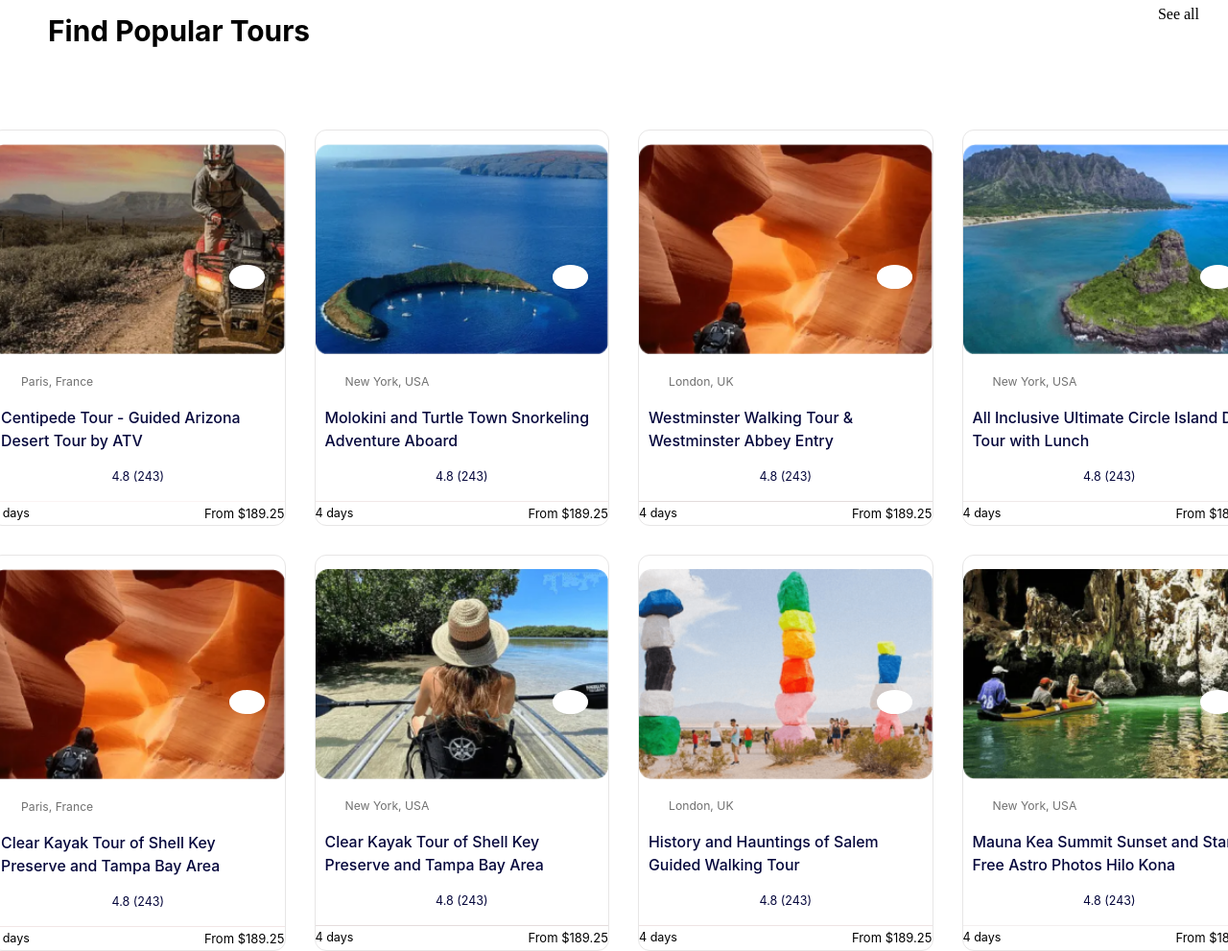
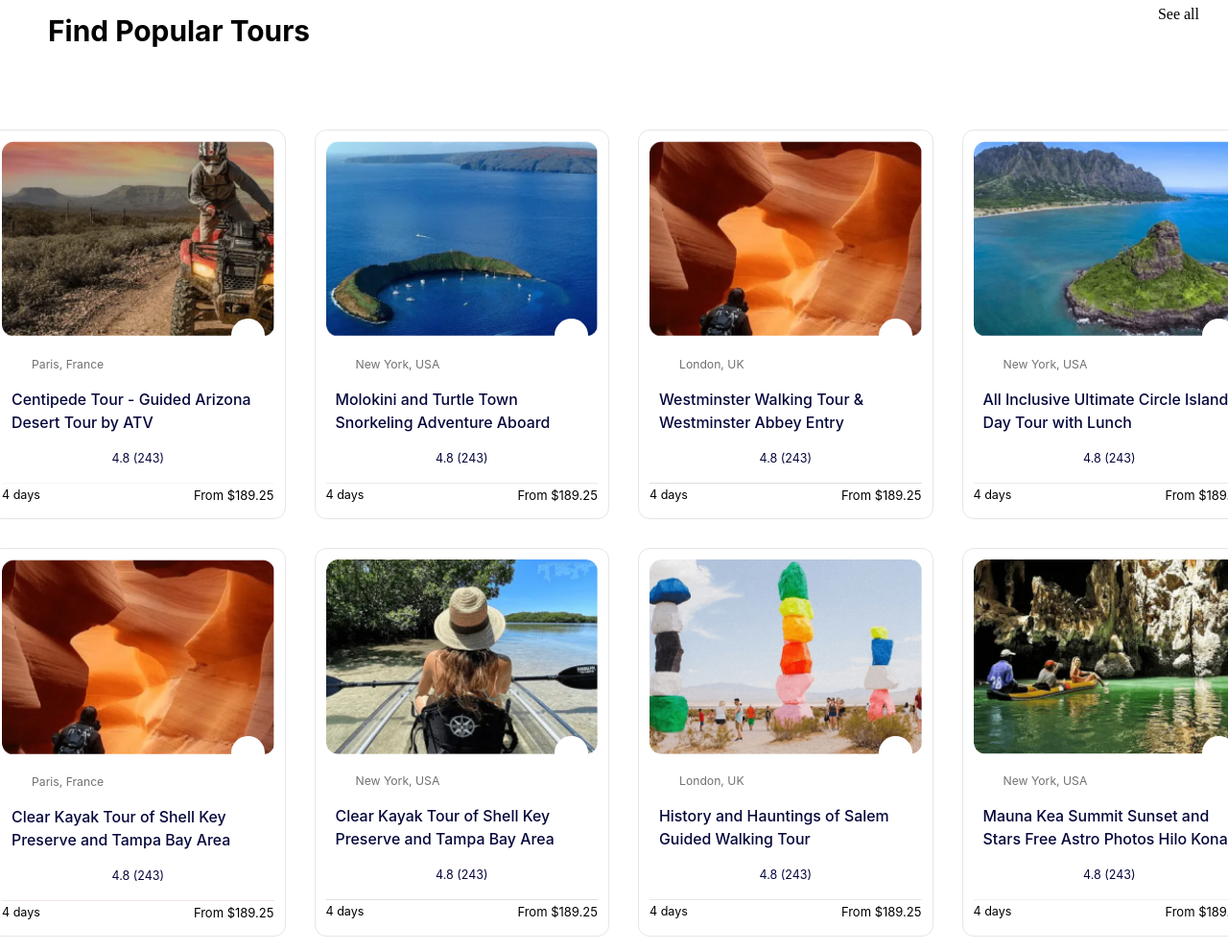
Before and after one commit to Sahilz9/Construct-week-b35, a website: page Figma/index.html in a window 1280 px wide. Shown: the part 980-1971 px from the top of the page at 96% size. Drawn offline with Linux system fonts and the light colour scheme.

Commit message:
ft32_039_day_5 icon update

```diff
--- a/Figma/index.html
+++ b/Figma/index.html
@@ -325,7 +325,10 @@
 
       </div>
       <div class="cont">
-        <div class="slide"></div>
+        <div class="slide" style=" width: 14px;
+        height: 6px;
+        background-color: grey;
+        border-radius: 30%;"></div>
         <div class="slide"></div>
         <div class="slide"></div>
         <div class="slide"></div>
@@ -340,7 +343,14 @@
       <section class="carts">
           <div class="cart">
               <img src="../Figma/assets/travel.png" alt="">
-              <div class="icon"></div>
+              <div class="icon" style="width: 35px;
+              height: 35px;
+
+              margin-top: 58px;
+
+              gap: 0px;
+              border-radius: 50px;
+              opacity: 0px;"></div>
               <p class="faded">Paris, France</p>
               <h1>Centipede Tour - Guided Arizona
                   Desert Tour by ATV</h1>
@@ -366,7 +376,14 @@
           </div>
           <div class="cart">
             <img src="../Figma/assets/blue.png" alt="">
-            <div class="icon"></div>
+            <div class="icon" style="width: 35px;
+          height: 35px;
+
+          margin-top: 58px;
+
+          gap: 0px;
+          border-radius: 50px;
+          opacity: 0px;"></div>
             <p class="faded">New York, USA</p>
             <h1>Molokini and Turtle Town
               Snorkeling Adventure Aboard</h1>
@@ -392,7 +409,14 @@
         </div>
         <div class="cart">
           <img src="../Figma/assets/chock.png" alt="">
-          <div class="icon"></div>
+          <div class="icon" style="width: 35px;
+          height: 35px;
+
+          margin-top: 58px;
+
+          gap: 0px;
+          border-radius: 50px;
+          opacity: 0px;"></div>
           <p class="faded">London, UK</p>
           <h1>Westminster Walking Tour &
             Westminster Abbey Entry</h1>
@@ -418,7 +442,14 @@
       </div>
       <div class="cart">
         <img src="../Figma/assets/deep.png" alt="">
-        <div class="icon"></div>
+        <div class="icon" style="width: 35px;
+        height: 35px;
+
+        margin-top: 58px;
+
+        gap: 0px;
+        border-radius: 50px;
+        opacity: 0px;"></div>
         <p class="faded">New York, USA</p>
         <h1>All Inclusive Ultimate Circle Island
           Day Tour with Lunch</h1>
@@ -444,7 +475,14 @@
     </div>
     <div class="cart">
       <img src="../Figma/assets/chock.png" alt="">
-      <div class="icon"></div>
+      <div class="icon" style="width: 35px;
+      height: 35px;
+
+      margin-top: 58px;
+
+      gap: 0px;
+      border-radius: 50px;
+      opacity: 0px;"></div>
       <p class="faded">Paris, France</p>
       <h1>Clear Kayak Tour of Shell Key
         Preserve and Tampa Bay Area</h1>
@@ -470,7 +508,14 @@
   </div>
   <div class="cart">
     <img src="../Figma/assets/cute.png" alt="">
-    <div class="icon"></div>
+    <div class="icon" style="width: 35px;
+    height: 35px;
+
+    margin-top: 58px;
+
+    gap: 0px;
+    border-radius: 50px;
+    opacity: 0px;"></div>
     <p class="faded">New York, USA</p>
     <h1>Clear Kayak Tour of Shell Key
       Preserve and Tampa Bay Area</h1>
@@ -496,7 +541,14 @@
 </div>
 <div class="cart">
   <img src="../Figma/assets/three.png" alt="">
-  <div class="icon"></div>
+  <div class="icon" style="width: 35px;
+  height: 35px;
+
+  margin-top: 58px;
+
+  gap: 0px;
+  border-radius: 50px;
+  opacity: 0px;"></div>
   <p class="faded">London, UK</p>
   <h1>History and Hauntings of Salem
     Guided Walking Tour</h1>
@@ -522,7 +574,14 @@
 </div>
 <div class="cart">
   <img src="../Figma/assets/boat.png" alt="">
-  <div class="icon"></div>
+  <div class="icon" style="width: 35px;
+  height: 35px;
+
+  margin-top: 58px;
+
+  gap: 0px;
+  border-radius: 50px;
+  opacity: 0px;"></div>
   <p class="faded">New York, USA</p>
   <h1>Mauna Kea Summit Sunset and
     Stars Free Astro Photos Hilo Kona
--- a/Figma/style.css
+++ b/Figma/style.css
@@ -95,8 +95,8 @@
     }
 
     .slide {
-        width: 10px;
-        height: 10px;
+        width: 6px;
+        height: 6px;
         background-color: grey;
         border-radius: 50%;
     }
@@ -138,8 +138,7 @@
       width: fit-content;
       border: 1px solid #E7E6E6;
       border-radius: 12px;
-      padding-top: 14px;
-
+      padding: 11px;
       position: relative;
       background-color: #FFFFFF;
     }
```
